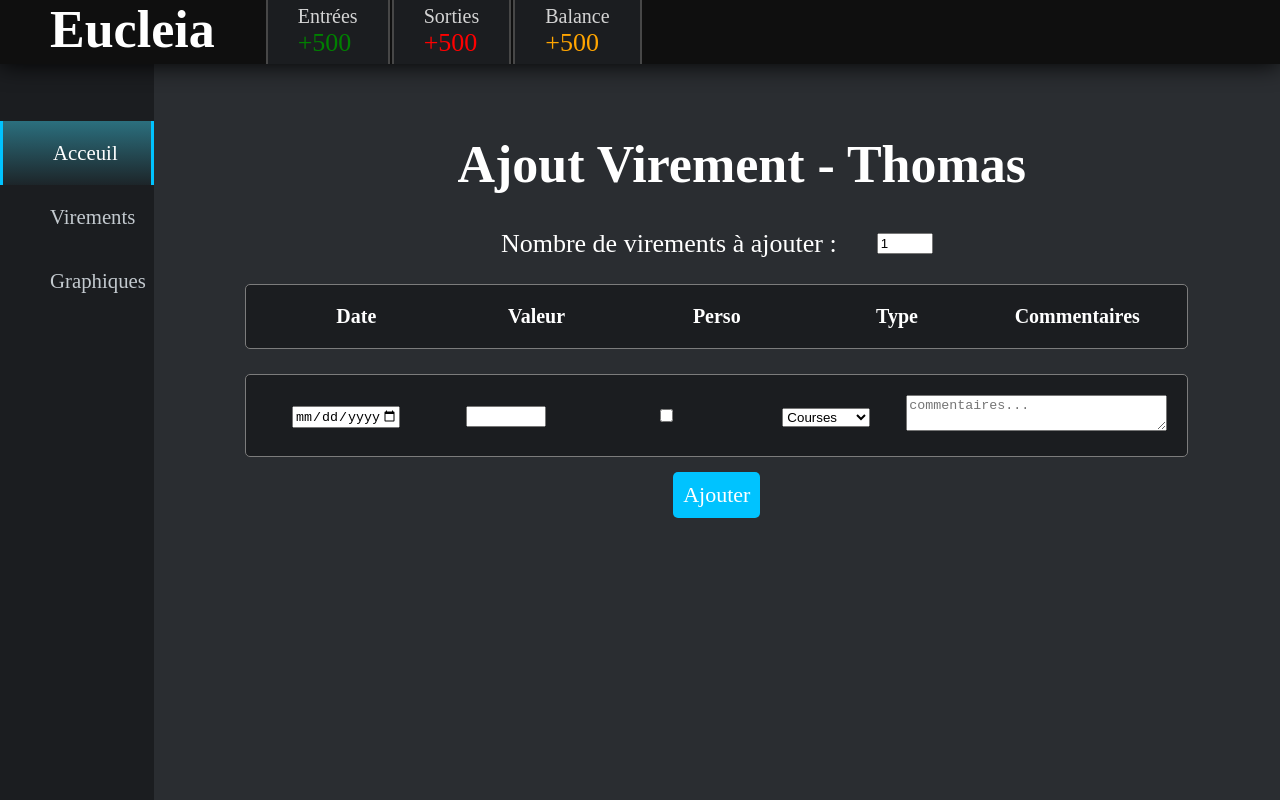
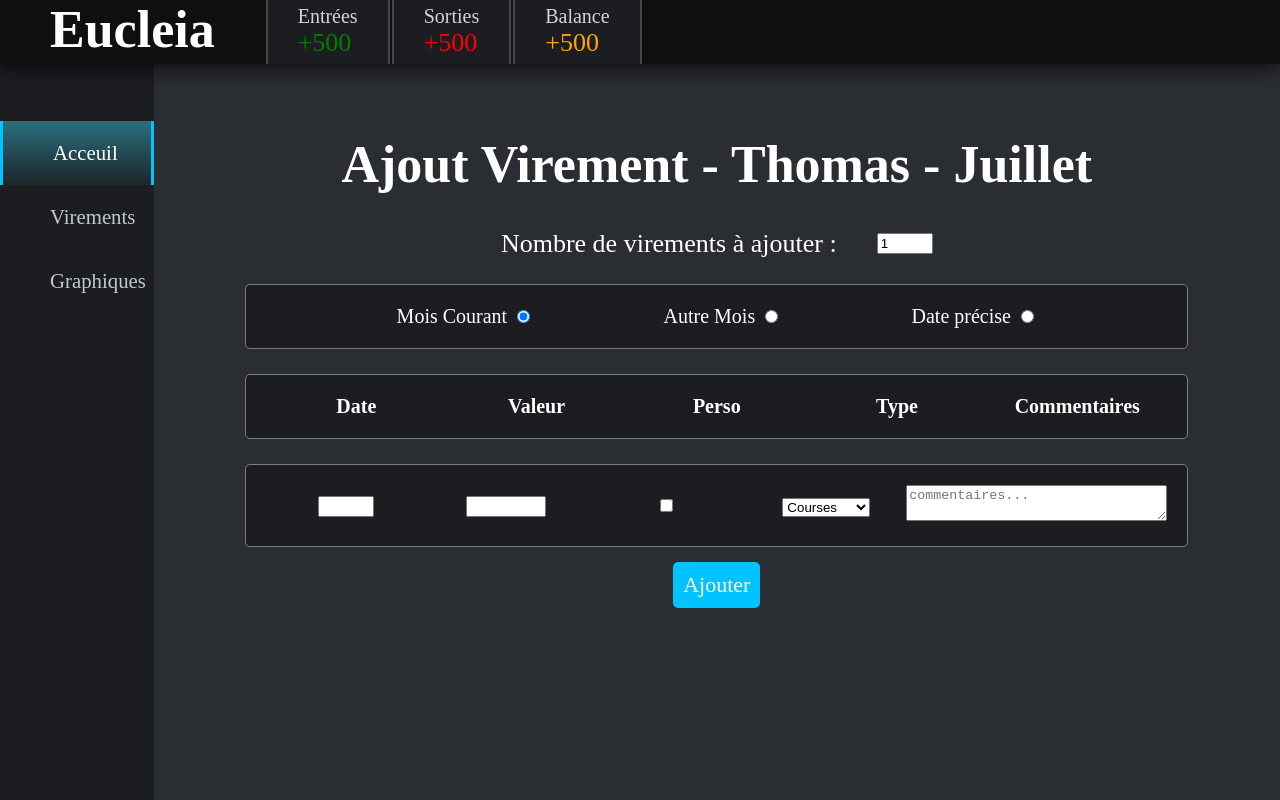
Before and after one commit to Thomas-Zorroche/Eucleia, a React (Create React App) app: page /addTransfert in a window 1280 px wide. Built offline with nearby package versions, Linux system fonts and the light colour scheme.

Commit message:
AddTransfer: date option
CurrentMonth, OtherMonth, CompleteDate

```diff
--- a/src/components/ui/FormAddTransfert.jsx
+++ b/src/components/ui/FormAddTransfert.jsx
@@ -1,15 +1,18 @@
 import { React } from 'react'
+
+import { EDateOption } from '../../pages/AddTransfertPage'
 
 import '../../style/component.css'
 
-export const FormAddTransfert = ({ index }) => {
-
-  console.log(index)
+export const FormAddTransfert = ({ index, dateOption }) => {
 
   return(
     <div className="formAddTransfer">
       <div>
-        <input type="date" name={"date_" + index}  min="2020-01-01" max="2022-12-31" required></input>
+        {dateOption === EDateOption.Date ?
+          <input type="date" name={"date_" + index}  min="2020-01-01" max="2021-12-31" required></input>
+          : <input type="number" name={"date_" + index} min="1" max="31" required />
+        }
       </div>
 
       <div>
--- a/src/pages/AddTransfertPage.jsx
+++ b/src/pages/AddTransfertPage.jsx
@@ -4,38 +4,42 @@ import { FormAddTransfert } from '../components/ui/FormAddTransfert'
 import { BaseButton } from '../components/ui/BaseButton'
 
 
-async function updateDatabase(form) {
-  const response = await fetch("http://localhost/Eucleia/api/eucleia", {
-    method: "POST",
-    body: form
-  });
-  const json = await response.json();
-  return json;
+const months = ["Janvier", "Février", "Mars", "Avril", "Mai", "Juin", "Juillet", "Août", "Septembre", "Octobre", "Novembre", "Décembre"]
+
+export const EDateOption = {
+  CurrentMonth: "CurrentMonth", // Mois courant
+  OtherMonth: "OtherMonth",     // Choix d'un mois
+  Date: "Date"                  // Date précise
 }
 
 export const AddTransfertPage = () => {
 
   const [transferCount, setTransferCount] = useState(1);
+  const [dateOption, setDateOption] = useState(EDateOption.CurrentMonth);
+  const [indexMonth, setIndexMonth] = useState(0);
 
-  const sendData = () => {
-    const formData = new FormData();
 
-    // transferComponents.map((t, i) => {
-    //   formData.append("date_" + i, t.date);
-    //   formData.append("value_" + i, t.value);
-    //   formData.append("perso_" + i, t.perso);
-    //   formData.append("type_" + i, t.type);
-    //   formData.append("comment_" + i, t.comment);
-    // })
+  useEffect(() => {
+    if (dateOption === EDateOption.CurrentMonth)
+    {
+      const currentDate = new Date();
+      setIndexMonth(currentDate.getMonth());
+    }
+  }, [dateOption])
 
-    console.log("Children.count(this.props.children)")
+  const updateIndexMonth = (e) => {
+    let stringIndex = e.target.value;
+    // Remove first '0' if index < 10 (01, 02, 03 ...)
+    if (stringIndex.substring(0, 1) === "0")
+      stringIndex = stringIndex.substring(1, 2)
+
+    setIndexMonth(parseInt(stringIndex) - 1);
   }
 
   return (
     <div id="Page">
 
-      <h1>Ajout Virement - Thomas</h1>
-
+      <h1>Ajout Virement - Thomas {(dateOption !== EDateOption.Date) ? " - " + months[indexMonth] : ""}</h1>
 
       <form id="FormAddTransfertContainer" method="post" action="http://localhost/Eucleia/api/validateAddTransfer.php">
 
@@ -46,6 +50,32 @@ export const AddTransfertPage = () => {
           <input type="number" name="transferCount" onChange={event => setTransferCount(parseInt(event.target.value))} defaultValue="1" min="1" max="20" />
         </div>
 
+        <div className="container-options">
+
+            <label> Mois Courant <input type="radio" name="date_option" value="current_month" defaultChecked="0" onClick={() => setDateOption(EDateOption.CurrentMonth)} /> </label>
+
+            <label> Autre Mois <input type="radio" name="date_option" value="other_month" onClick={() => setDateOption(EDateOption.OtherMonth)} /> </label>
+
+            <label> Date précise <input type="radio" name="date_option" value="complete" onClick={() => setDateOption(EDateOption.Date)} /> </label>
+
+            <select name="month_choice" style={{display: dateOption === EDateOption.OtherMonth ? "block" : "none"}} onClick={(e) => updateIndexMonth(e)}>
+              <option value="01">Janvier</option>
+              <option value="02">Fevrier</option>
+              <option value="03">Mars</option>
+              <option value="04">Avril</option>
+              <option value="05">Mai</option>
+              <option value="06">Juin</option>
+              <option value="07">Juillet</option>
+              <option value="08">Aout</option>
+              <option value="09">Septembre</option>
+              <option value="10">Octobre</option>
+              <option value="11">Novembre</option>
+              <option value="12">Décemnbre</option>
+            </select>
+
+        </div>
+
+
         <div className="formAddTransfer addTransfertHeader">
           <div>Date</div>
           <div>Valeur</div>
@@ -55,7 +85,7 @@ export const AddTransfertPage = () => {
         </div>
 
         {Array(transferCount).fill().map((t, i) =>
-          <FormAddTransfert key={i} index={i}/>
+          <FormAddTransfert key={i} index={i} dateOption={dateOption}/>
         )}
 
         <BaseButton label="Ajouter" submit={true} callback={null}/>
--- a/src/style/component.css
+++ b/src/style/component.css
@@ -16,7 +16,7 @@
   align-items: center;
 }
 h1 {
-  margin-left: 50px;
+
 }
 
 /* BUTTONS */
@@ -199,3 +199,21 @@ h1 {
   flex-grow: 1;
   font-weight: bold;
 }
+
+
+/* Container Forms */
+.container-options {
+  width: 100%;
+  display: flex;
+  justify-content: space-evenly;
+  align-items: center;
+
+  padding: 20px;
+  margin-top: 25px;
+  border: 1px solid;
+  border-color: rgb(124, 124, 124);
+  border-radius: 5px;
+  background-color: var(--greyDark);
+
+  font-size: 20px;
+}
```
Also changed, not shown: 1 other file (tests, documents, lock files or other folders).
